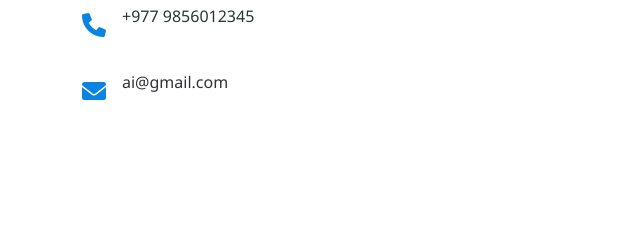
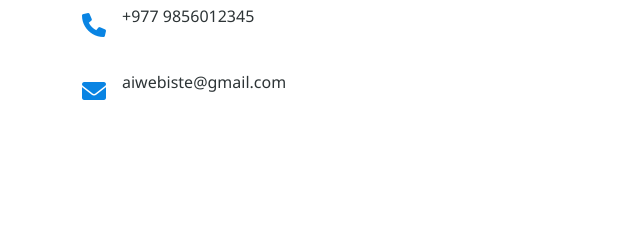
Before and after one commit to simant04-bit/Personal-Website, a plain HTML site: page index.html in a window 1280 px wide. Shown: the part 2132-2372 px from the top of the page, 0-640 px from the left. Drawn offline with nearby package versions, Linux system fonts and the light colour scheme.

Commit message:
Email Updated

```diff
--- a/index.html
+++ b/index.html
@@ -113,7 +113,7 @@
                         </div>
                         <div class="contact-item">
                             <i class="fas fa-envelope"></i>
-                            <p>ai@gmail.com</p>
+                            <p>aiwebiste@gmail.com</p>
                         </div>
                     </div>
                 </div>
```
